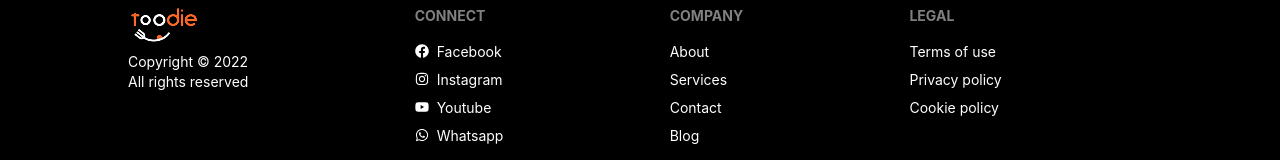
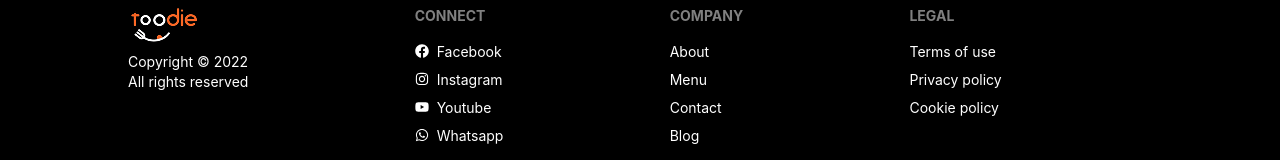
Before and after one commit to mrseeker53/foodie-client, a React (Create React App) app: page / in a window 1280 px wide. Shown: the part 246-406 px from the top of the page. Built offline with nearby package versions, Linux system fonts and the light colour scheme.

Commit message:
deploy client-side at firebase

```diff
--- a/src/Pages/Shared/Footer/Footer.js
+++ b/src/Pages/Shared/Footer/Footer.js
@@ -30,7 +30,7 @@ const Footer = () => {
             <div>
                 <span className="footer-title">Company</span>
                 <a href="/about" className="link link-hover">About</a>
-                <a href="/services" className="link link-hover">Services</a>
+                <a href="/menu" className="link link-hover">Menu</a>
                 <a href="/contact" className="link link-hover">Contact</a>
                 <a href="/blog" className="link link-hover">Blog</a>
             </div>
--- a/src/Pages/Shared/Header/Header.js
+++ b/src/Pages/Shared/Header/Header.js
@@ -44,7 +44,7 @@ const Header = () => {
             </div>
             <div className="navbar-end">
                 <Link to='/login'>
-                    <button className='btn btn-outline btn-primary px-5'>Log in</button>
+                    <button className='btn btn-outline btn-primary px-5'>Log In</button>
                 </Link>
             </div>
         </div>
```
Also changed, not shown: firebase.json (added), 1 other file (tests, documents, lock files or other folders).
